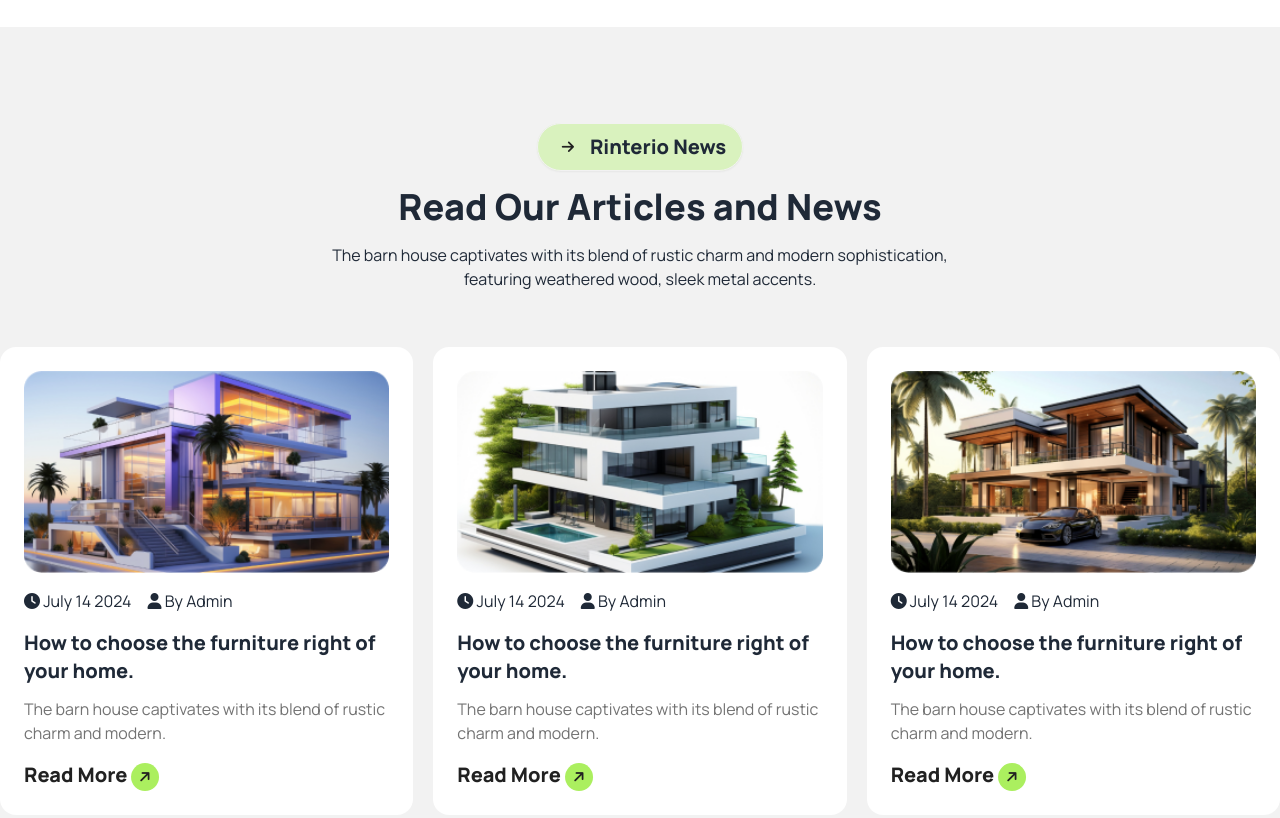
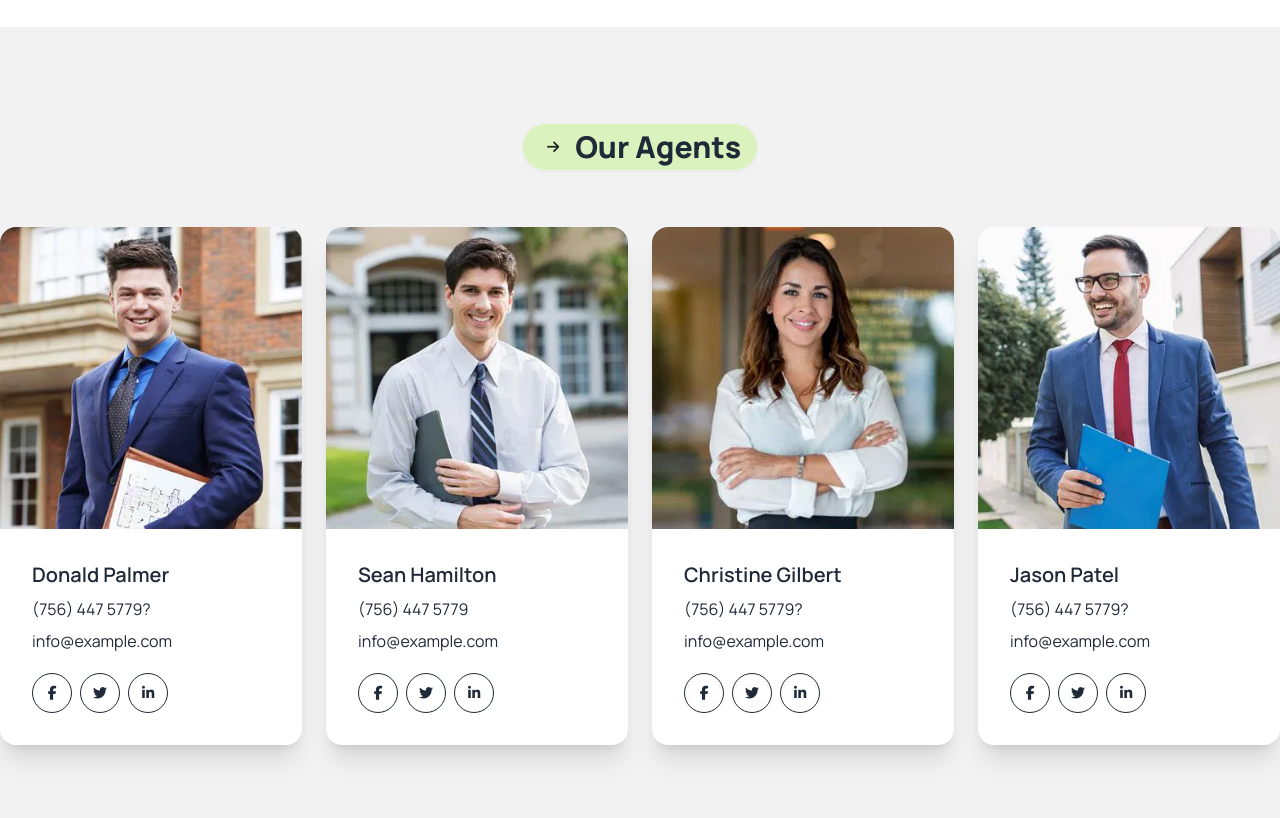
Before and after one commit to fabrazzak/Rinterio, a plain HTML site: page index.html in a window 1280 px wide. Shown: the part 3560-4378 px from the top of the page. Drawn offline with nearby package versions, Linux system fonts and the light colour scheme.

Commit message:
Extra section Done

```diff
--- a/index.html
+++ b/index.html
@@ -285,6 +285,114 @@
          </section>
 
 
+
+         <!-- extra item   -->
+
+
+         <section class="md:py-24 py-10  ">
+            <div class="container mx-auto">
+                <div class="md:mx-auto text-center mx-6 md:mx-0 ">
+                    <button class="mx-auto md:mx-0   mb-4 bg-[#ABEF5F33] rounded-3xl"><a
+                            class="btn bg-[#ABEF5F33] text-3xl font-extrabold rounded-3xl   align-middle"> <i
+                                class="fa fa-arrow-right  text-primary   px-2 py-1 text-sm rounded-full "></i>Our Agents</a></button>
+
+                </div>
+
+                <div class="card-container grid grid-cols-1 md:grid-cols-4 gap-6 mt-10  mx-6 md:mx-0 ">
+                    <!-- first item  -->
+                  <div class="card-single-item">
+                    <div class="card bg-base-100 w-full  shadow-xl">
+                        <figure>
+                            <img src="assets/agent-1.webp" alt="Shoes" />
+                        </figure>
+                        <div class="card-body">
+                            <h2 class="card-title">
+                                Donald Palmer
+                            </h2>
+                            <p>(756) 447 5779?</p>
+                            <p>info@example.com</p>
+                            <div class="card-actions justify-start  mt-3">
+                                <div class="badge badge-outline  w-10 h-10"><a href="#"><i class="fa fa-facebook "></i></a></div>
+                                <div class="badge badge-outline w-10 h-10"><a href="#"><i class="fa fa-twitter "></i></a></div>
+
+                                <div class="badge badge-outline w-10 h-10"><a href="#"><i class="fa fa-linkedin "></i></a></div>
+
+                            </div>
+                        </div>
+                    </div>
+                  </div>
+                  <!-- second item  -->
+                  <div class="card-single-item">
+                    <div class="card bg-base-100 w-full  shadow-xl">
+                        <figure>
+                            <img src="assets/agent-2.webp" alt="Shoes" />
+                        </figure>
+                        <div class="card-body">
+                            <h2 class="card-title">
+                                Sean Hamilton
+                            </h2>
+                            <p>(756) 447 5779</p>
+                            <p>info@example.com</p>
+                            <div class="card-actions justify-start  mt-3">
+                                <div class="badge badge-outline  w-10 h-10"><a href="#"><i class="fa fa-facebook "></i></a></div>
+                                <div class="badge badge-outline w-10 h-10"><a href="#"><i class="fa fa-twitter "></i></a></div>
+
+                                <div class="badge badge-outline w-10 h-10"><a href="#"><i class="fa fa-linkedin "></i></a></div>
+
+                            </div>
+                        </div>
+                    </div>
+                    <!-- 3rd item  -->
+                  </div> <div class="card-single-item">
+                    <div class="card bg-base-100 w-full  shadow-xl">
+                        <figure>
+                            <img src="assets/agent-3.webp" alt="Shoes" />
+                        </figure>
+                        <div class="card-body">
+                            <h2 class="card-title">
+                            Christine Gilbert
+                            </h2>
+                            <p>(756) 447 5779?</p>
+                            <p>info@example.com</p>
+                            <div class="card-actions justify-start  mt-3">
+                                <div class="badge badge-outline  w-10 h-10"><a href="#"><i class="fa fa-facebook "></i></a></div>
+                                <div class="badge badge-outline w-10 h-10"><a href="#"><i class="fa fa-twitter "></i></a></div>
+
+                                <div class="badge badge-outline w-10 h-10"><a href="#"><i class="fa fa-linkedin "></i></a></div>
+
+                            </div>
+                        </div>
+                    </div>
+                  </div>
+                  <!-- forth item  -->
+                  <div class="card-single-item">
+                    <div class="card bg-base-100 w-full  shadow-xl">
+                        <figure>
+                            <img src="assets/agent-4.webp" alt="Shoes" />
+                        </figure>
+                        <div class="card-body">
+                            <h2 class="card-title">
+                            Jason Patel
+                            </h2>
+                            <p>(756) 447 5779?</p>
+                            <p>info@example.com</p>
+                            <div class="card-actions justify-start  mt-3">
+                                <div class="badge badge-outline  w-10 h-10"><a href="#"><i class="fa fa-facebook "></i></a></div>
+                                <div class="badge badge-outline w-10 h-10"><a href="#"><i class="fa fa-twitter "></i></a></div>
+
+                                <div class="badge badge-outline w-10 h-10"><a href="#"><i class="fa fa-linkedin "></i></a></div>
+
+                            </div>
+                        </div>
+                    </div>
+                  </div>
+
+
+                </div>
+
+            </div>
+         </section>
+
          <!-- news section  -->
 
 
```
Also changed, not shown: assets/agent-1.webp (added), assets/agent-2.webp (added), assets/agent-3.webp (added), assets/agent-4.webp (added).
